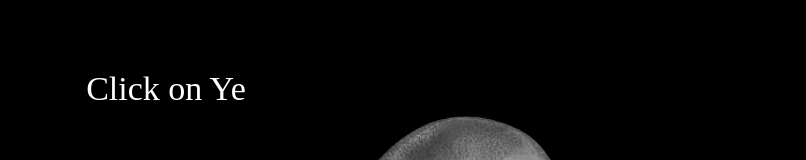
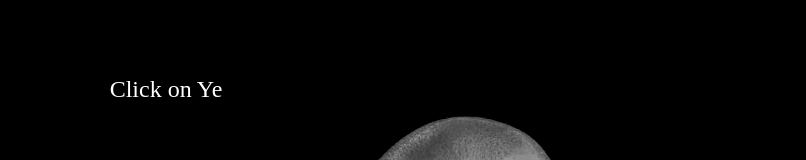
Before and after one commit to ramonpsouto/kanye-quotes, a plain HTML site: page index.html in a window 1280 px wide. Shown: the part 327-487 px from the top of the page, without its empty margins (474-1280 px from the left). Drawn offline with Linux system fonts and the light colour scheme; a web font is replaced by a local one.

Commit message:
diminui o tamanho da fonte da citação

```diff
--- a/style.css
+++ b/style.css
@@ -20,7 +20,7 @@ body {
     max-width: 500px;
     text-align: center;
     z-index: 2;
-    font-size: 34px;
+    font-size: 24px;
 }
 
 .ye {
```
